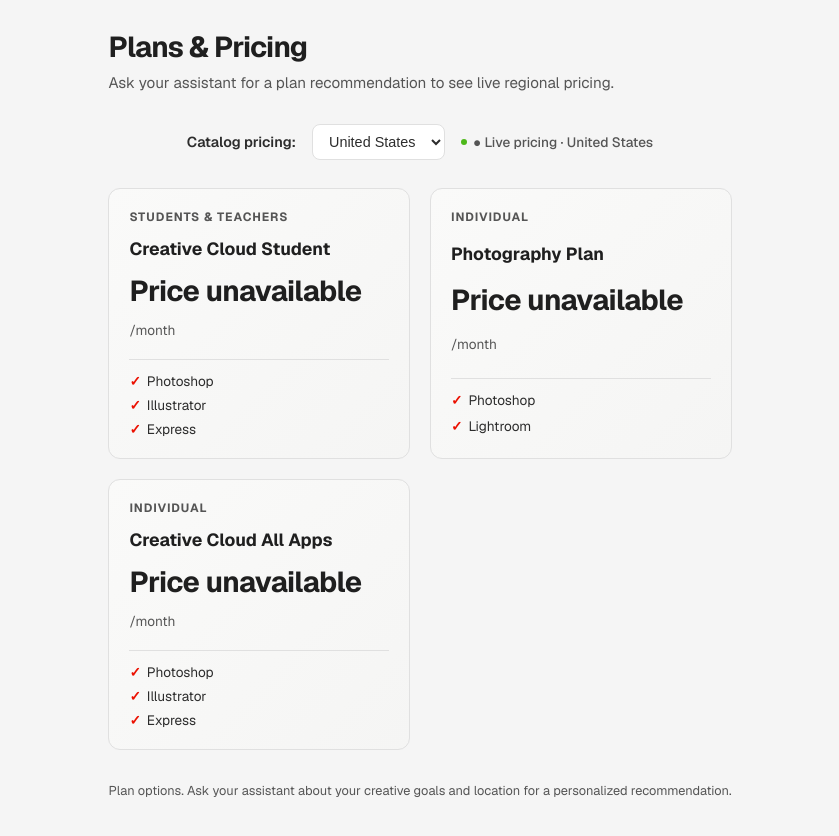
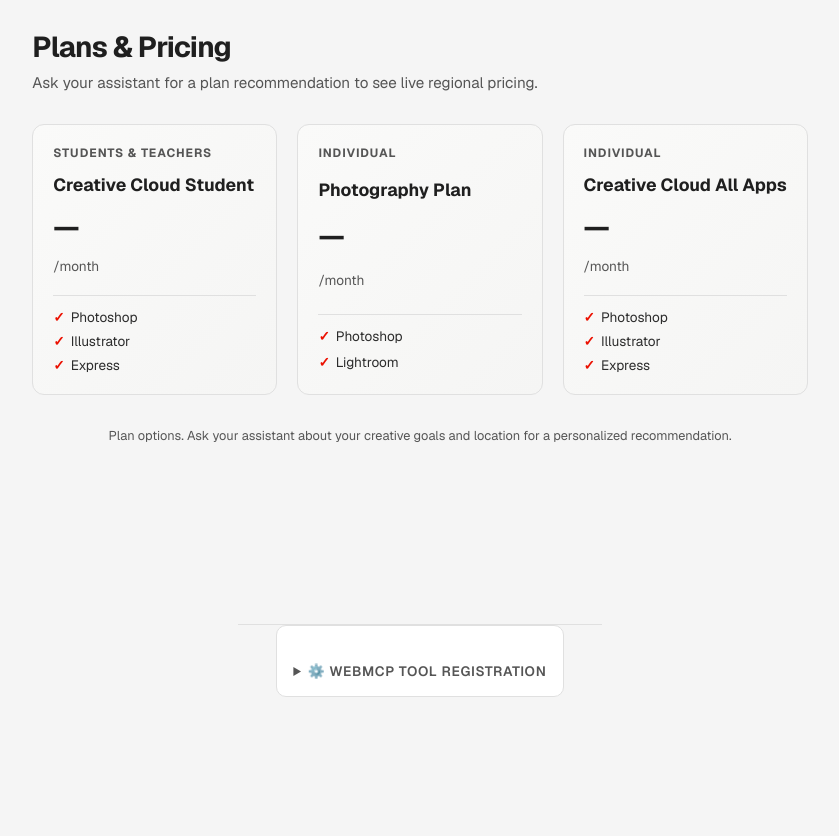
Before and after one commit to akanshaa-18/webmcp-challenge, a Next.js app: page /cc-home in a window 1280 px wide. Shown: the part 3740-4576 px from the top of the page, without its empty margins (220-1059 px from the left). After the commit the page ends 4437 px from the top, so only its background shows below. Built offline with nearby package versions, Linux system fonts and the light colour scheme.

Commit message:
Fixing UI

```diff
--- a/app/globals.css
+++ b/app/globals.css
@@ -1169,63 +1169,9 @@
   box-shadow: 0 8px 16px rgba(20, 115, 230, 0.3);
 }
 
-/* Catalog market selector */
-.plans-catalog-market-selector {
-  display: flex;
-  align-items: center;
-  gap: 16px;
-  margin-bottom: 28px;
-  justify-content: center;
-  flex-wrap: wrap;
-}
-
-.plans-market-label {
-  font-size: 0.9rem;
-  font-weight: 600;
-  color: var(--adobe-neutral-dark);
-}
-
-.plans-market-dropdown {
-  padding: 8px 12px;
-  border: 1px solid var(--adobe-border);
-  border-radius: 8px;
-  background: var(--adobe-card);
-  color: var(--adobe-neutral-dark);
-  font-size: 0.9rem;
-  cursor: pointer;
-  transition: border-color 0.2s ease;
-  font-weight: 500;
-}
-
-.plans-market-dropdown:hover:not(:disabled) {
-  border-color: var(--adobe-red);
-}
-
-.plans-market-dropdown:disabled {
-  opacity: 0.6;
-  cursor: not-allowed;
-}
-
-.plans-pricing-source {
-  display: inline-flex;
-  align-items: center;
-  gap: 6px;
-  font-size: 0.85rem;
-  color: var(--adobe-neutral-mid);
-  font-weight: 500;
-}
-
-.plans-pricing-source::before {
-  content: "";
-  width: 6px;
-  height: 6px;
-  border-radius: 50%;
-  background: #4db81a;
-}
-
 .plans-catalog {
   display: grid;
-  grid-template-columns: repeat(auto-fit, minmax(240px, 1fr));
+  grid-template-columns: repeat(3, 1fr);
   gap: 20px;
   margin-bottom: 32px;
 }
@@ -1949,7 +1895,7 @@
   }
 
   .plans-catalog {
-    grid-template-columns: 1fr;
+    grid-template-columns: repeat(2, 1fr);
   }
 
   .agent-activity-drawer {
--- a/components/premium-plans-section.tsx
+++ b/components/premium-plans-section.tsx
@@ -10,10 +10,7 @@
   status: "loading" | "ok" | "price_unavailable";
   formattedPrice?: string;
   currency?: string;
-  region?: string;
 }
-
-type CatalogMarket = "US" | "IN";
 
 export function PremiumPlansSection() {
   const missionStore = useMission();
@@ -22,41 +19,39 @@
   const [recommendedPlanPrice, setRecommendedPlanPrice] = useState<PriceState>({ status: "loading" });
   const [showExplanation, setShowExplanation] = useState(false);
   const [catalogPrices, setCatalogPrices] = useState<Record<string, PriceState>>({});
-  const [catalogMarket, setCatalogMarket] = useState<CatalogMarket>("US");
-  const [catalogLoadingRegion, setCatalogLoadingRegion] = useState<string | null>(null);
 
-  // Load default US catalog pricing on mount
+  // Load default US pricing on mount
   useEffect(() => {
-    const loadCatalogPricing = async () => {
-      const targetRegion = catalogMarket === "US" ? "United States" : "India";
-      setCatalogLoadingRegion(targetRegion);
-
+    const loadDefaultPricing = async () => {
       const prices: Record<string, PriceState> = {};
 
       for (const plan of plansFixture) {
-        const result = await getPlanPrice(plansFixture, { planId: plan.id, region: targetRegion });
+        prices[plan.id] = { status: "loading" };
+      }
+      setCatalogPrices(prices);
+
+      // Fetch live US pricing for all plans (US is backend default when no region supplied)
+      for (const plan of plansFixture) {
+        const result = await getPlanPrice(plansFixture, { planId: plan.id, region: "United States" });
 
         if (result.status === "ok") {
           prices[plan.id] = {
             status: "ok",
             formattedPrice: (result as any).data.formattedPrice,
             currency: (result as any).data.currency,
-            region: targetRegion,
           };
         } else {
           prices[plan.id] = {
             status: "price_unavailable",
-            region: targetRegion,
           };
         }
       }
 
-      setCatalogPrices(prices);
-      setCatalogLoadingRegion(null);
+      setCatalogPrices({ ...prices });
     };
 
-    loadCatalogPricing();
-  }, [catalogMarket]);
+    loadDefaultPricing();
+  }, []);
 
   // Use pricing from compare_plan_options result (already live pricing from WebMCP execution)
   useEffect(() => {
@@ -79,9 +74,6 @@
 
   // Only show personalized state when actual WebMCP tool execution has occurred
   const hasToolExecution = passport.comparePlanResult || recommendedPlanPrice.status === "ok";
-
-  // Determine which region pricing is displayed (agent personalization > catalog market)
-  const displayedRegion = hasToolExecution && passport.region ? passport.region : catalogPrices[plansFixture[0]?.id]?.region;
 
   return (
     <section id="plans" className="plans-section">
@@ -158,28 +150,6 @@
           </details>
         </>
       ) : (
-        <div>
-          {/* Catalog market selector */}
-          <div className="plans-catalog-market-selector">
-            <label htmlFor="market-select" className="plans-market-label">
-              Catalog pricing:
-            </label>
-            <select
-              id="market-select"
-              className="plans-market-dropdown"
-              value={catalogMarket}
-              onChange={(e) => setCatalogMarket(e.target.value as CatalogMarket)}
-              disabled={catalogLoadingRegion !== null}
-            >
-              <option value="US">United States</option>
-              <option value="IN">India</option>
-            </select>
-            <span className="plans-pricing-source">
-              ● Live pricing · {catalogMarket === "US" ? "United States" : "India"}
-            </span>
-          </div>
-
-          {/* Plans catalog */}
         <div className="plans-catalog">
           {plansFixture.map((plan) => {
             const planIcons: Record<string, { src: string; alt: string }> = {
@@ -189,10 +159,9 @@
             };
             const planIcon = planIcons[plan.id];
             const priceState = catalogPrices[plan.id];
-              const isLoading = catalogLoadingRegion !== null;
 
             return (
-                <div key={plan.id} className="plans-catalog-card" style={{ opacity: isLoading ? 0.6 : 1 }}>
+              <div key={plan.id} className="plans-catalog-card">
                 {planIcon && (
                   <div className="plans-catalog-icon-wrapper">
                     <Image
@@ -207,7 +176,7 @@
                 <p className="plans-catalog-badge">{plan.audience === "student" ? "Students & Teachers" : "Individual"}</p>
                 <h3 className="plans-catalog-name">{plan.name}</h3>
                 <p className="plans-catalog-price">
-                    {isLoading ? "Loading…" : priceState?.status === "ok" ? priceState.formattedPrice : "Price unavailable"}
+                  {priceState?.status === "loading" ? "Loading…" : priceState?.status === "ok" ? priceState.formattedPrice : "—"}
                 </p>
                 <p className="plans-catalog-period">/month</p>
                 <ul className="plans-catalog-apps">
@@ -219,7 +188,6 @@
             );
           })}
         </div>
-        </div>
       )}
 
       <p style={{ fontSize: "0.8rem", color: "var(--adobe-neutral-mid)", marginTop: 16, textAlign: "center" }}>
```
Lines whose indentation alone changed are shown as unchanged.
